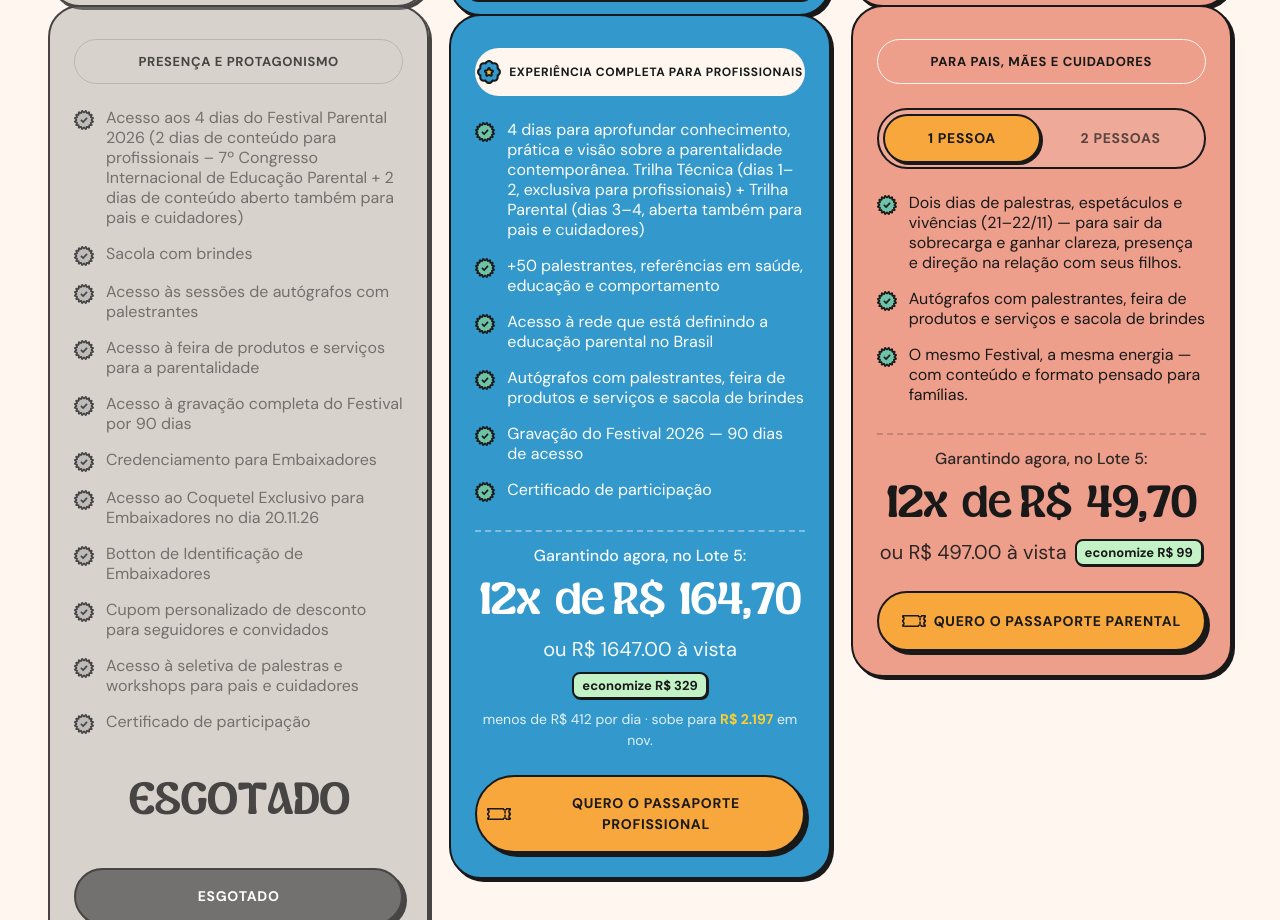
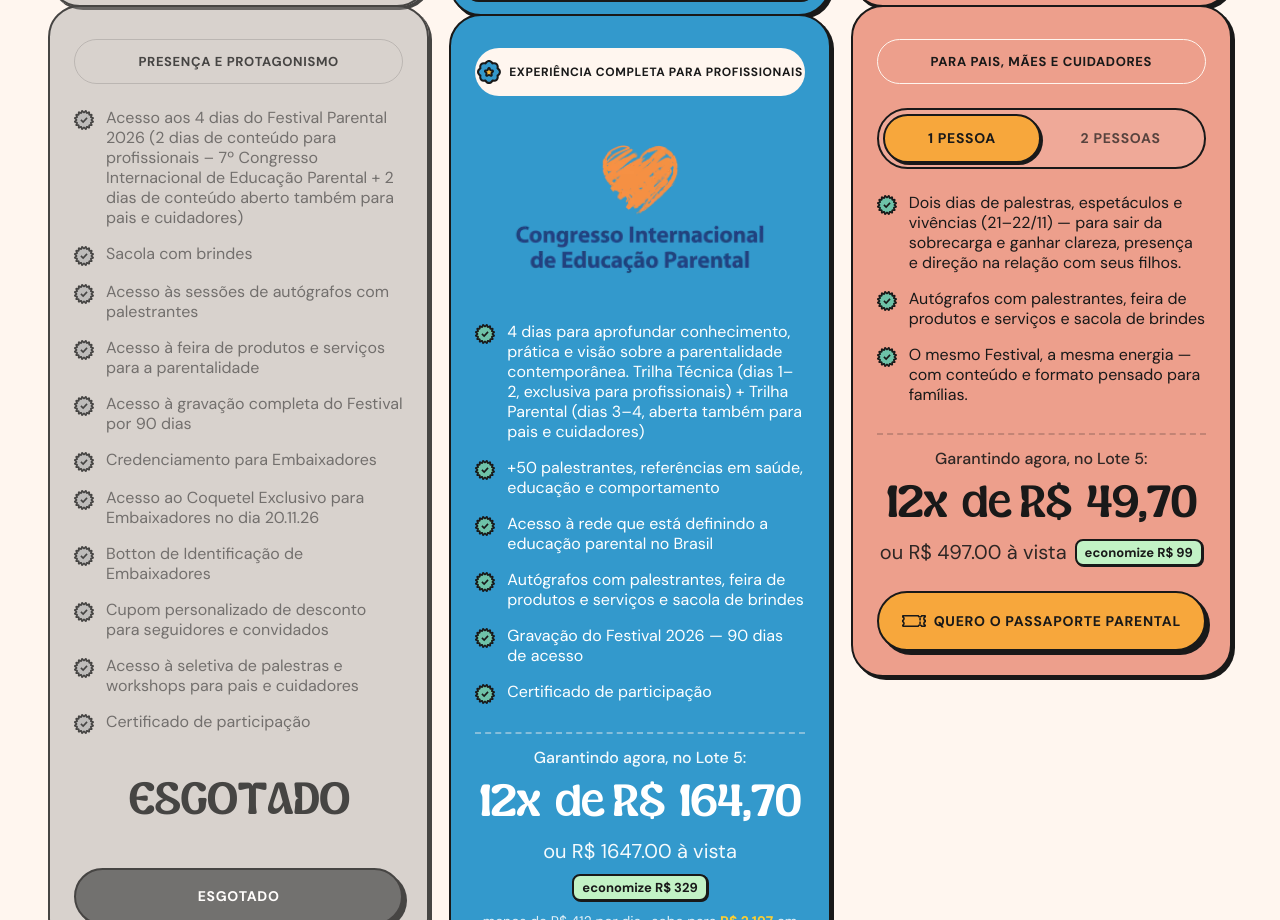
Before and after one commit to oanthonydesign/-LP-Festival-parental, a Next.js app: page / in a window 1280 px wide. Shown: the part 9880-10800 px from the top of the page. Built offline with nearby package versions, Linux system fonts and the light colour scheme.

Commit message:
feat: adiciona a logo logociepv1.webp no card de oferta do Passaporte Profissional na Section6

```diff
--- a/src/components/sections/Section6.tsx
+++ b/src/components/sections/Section6.tsx
@@ -340,12 +340,23 @@ function PassportCard({ data }: { data: PassportData }) {
 
         {/* Passaporte Tags */}
         {data.id === 'educador' && (
+          <>
             <div className="bg-[#fff6ef] rounded-[40px] px-1 sm:px-3 py-2.5 md:py-3 flex items-center justify-center gap-1.5 sm:gap-2 w-full -mt-1 md:-mt-2 overflow-hidden">
               <img src="/images/icons/estrela_cor.svg" alt="Estrela" className="shrink-0 w-4 h-4 sm:w-5 sm:h-5 md:w-6 md:h-6" loading="lazy" />
               <span className="font-dm-sans font-bold text-[11px] sm:text-[11px] md:text-[12px] lg:text-[12px] uppercase text-[#191919] tracking-wider text-left whitespace-nowrap">
                 EXPERIÊNCIA COMPLETA PARA PROFISSIONAIS
               </span>
             </div>
+
+            <div className="flex justify-center items-center w-full py-1">
+              <img
+                src="/images/logociepv1.webp"
+                alt="Congresso Internacional de Educação Parental"
+                className="w-full max-w-[240px] sm:max-w-[280px] h-auto object-contain"
+                loading="lazy"
+              />
+            </div>
+          </>
         )}
 
         {data.id === 'parental' && (
```
Lines whose indentation alone changed are shown as unchanged.
